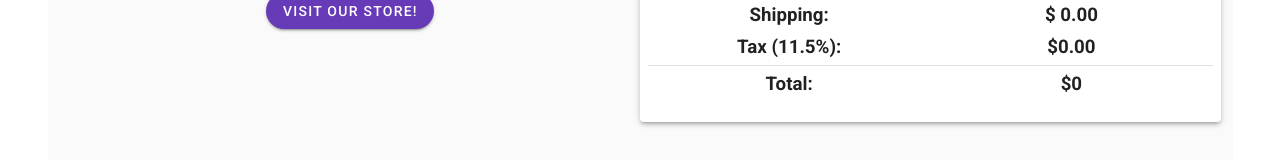
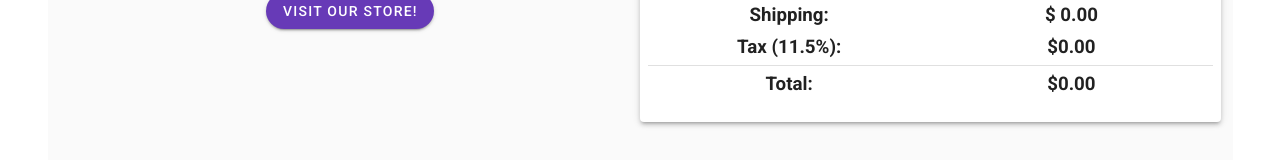
Before and after one commit to Denisse-AB/django_store, a Vue app in the folder mystore/frontend/: page /#/checkout in a window 1280 px wide. Shown: the part 215-375 px from the top of the page. Built offline with nearby package versions, Linux system fonts and the light colour scheme.

Commit message:
grand total decimal to 2 checkout message refac

```diff
--- a/mystore/frontend/src/store/index.js
+++ b/mystore/frontend/src/store/index.js
@@ -122,7 +122,8 @@ export default new Vuex.Store({
       return (parseFloat(getters.subTotal) * 0.115).toFixed(2)
     },
     grandTotal: (_state, getters) => {
-      return parseFloat(getters.subTotal) + parseFloat(getters.tax)
+      const total = parseFloat(getters.subTotal) + parseFloat(getters.tax)
+      return total.toFixed(2)
     }
   },
   actions: {
--- a/mystore/frontend/src/views/Checkout.vue
+++ b/mystore/frontend/src/views/Checkout.vue
@@ -5,9 +5,9 @@
         class="justify-center"
       >
       <Alert
-        class="ma-5 mt-7"
+        class="ma-5 mt-7 subtitle-1"
         color="#445F44"
-        border="bottom"
+        border="left"
         icon="mdi-account"
         :dark=true
         :text=false
@@ -149,9 +149,9 @@ export default {
     }),
     message () {
       if (this.address !== '') {
-        return `${this.first_name} ${this.last_name}:
+        return `Name: ${this.first_name} ${this.last_name} | address:
                 ${this.address} ${this.city} ${this.state},
-                ${this.zipcode} ${this.phone} ${this.email}`
+                ${this.zipcode} | phone: ${this.phone} | email: ${this.email}`
       } else {
         return 'Please Sign In or go to your Account; We do not have your shipping info!'
       }
```
